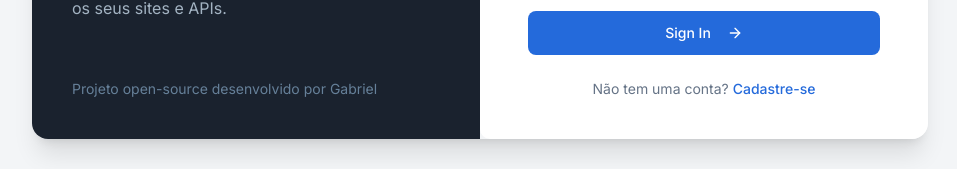
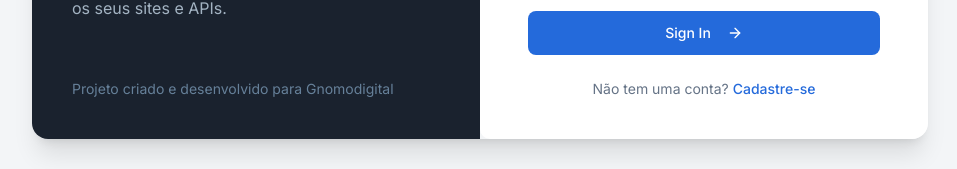
Before and after one commit to ojosegabriel/domain-monitor-dashboard, a Next.js app: page /auth/login in a window 1280 px wide. Shown: the part 491-660 px from the top of the page, without its empty margins (160-1117 px from the left). Built offline with nearby package versions, Linux system fonts and the light colour scheme.

Commit message:
Fix: tradução

```diff
--- a/app/auth/login/page.tsx
+++ b/app/auth/login/page.tsx
@@ -59,7 +59,7 @@ export default function LoginPage() {
             </p>
           </div>
           <p className="text-sm text-[hsl(210,20%,50%)]">
-            Projeto open-source desenvolvido por {"Gabriel"}
+            Projeto criado e desenvolvido para Gnomodigital
           </p>
         </div>
 
```
